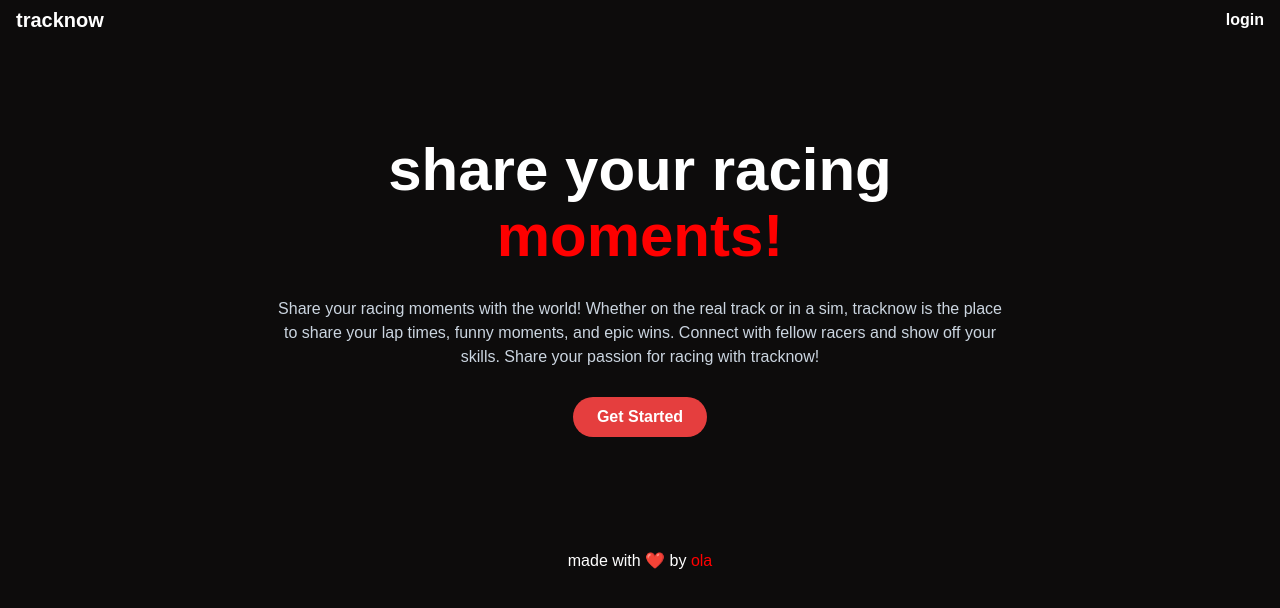
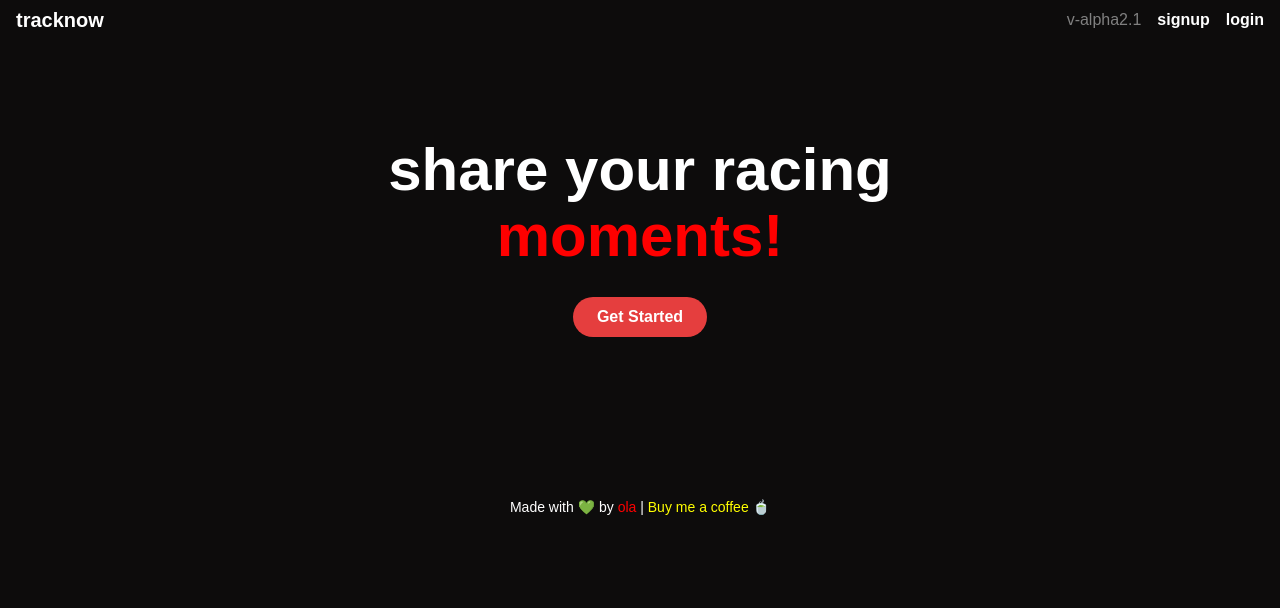
Before and after one commit to vantage-ola/tracknow, a React (Create React App) app in the folder tracknow/web/: page / in a window 1280 px wide. Shown: the top 608 px of the page. Built offline with nearby package versions, Linux system fonts and the light colour scheme; no server answers.

Commit message:
making little changes to improve aesthetics

```diff
--- a/tracknow/web/src/components/Footer/Footer.tsx
+++ b/tracknow/web/src/components/Footer/Footer.tsx
@@ -1,13 +1,15 @@
 import * as React from "react";
-import { Box, Text, Center, Link } from '@chakra-ui/react';
+import { Box, Text, Center, Link, } from '@chakra-ui/react';
 
 const Footer: React.FC = () => {
 
     return (
         <Box as="footer" py={4} >
-            <Center>
-                <Text> made with ❤️ by
-                    <Link color="red" href="https://github.com/vantage-ola" isExternal> ola</Link>
+            <Center mt={12}>
+                <Text fontSize={14}>
+                    Made with 💚 by
+                    <Link color="red" href="https://github.com/vantage-ola" isExternal> ola</Link> |
+                    <Link color="yellow" href="https://buymeacoffee.com/vantageola" isExternal> Buy me a coffee 🍵</Link>
                 </Text>
             </Center>
         </Box>
--- a/tracknow/web/src/components/Navbar/Navbar.tsx
+++ b/tracknow/web/src/components/Navbar/Navbar.tsx
@@ -21,16 +21,18 @@ import { identityProfile } from "../../Types";
 import useMiscFunctions from "../../misc/miscFunctions";
 
 
-// TODO move link styles to tracknowTheme
 
 export const NavbarWelcome = () => (
     <Box px={4} borderBottom={1} borderStyle={'solid'} borderColor={useColorModeValue('dark', 'white')}>
         <Flex h={10} alignItems={'center'} justifyContent={'space-between'}>
 
-            <Box><Link as={ReactRouterLink} to="/home" _hover={{ textDecoration: 'none' }} style={{ textDecoration: 'none', color: 'inherit' }}><Text fontSize="xl" as="b">tracknow</Text></Link></Box>
+            <Box><Link as={ReactRouterLink} to="#" variant={'navbarLink'}><Text fontSize="xl" as="b">tracknow</Text></Link></Box>
             <Flex alignItems={'center'}>
-                <Stack direction={'row'} spacing={7}>
-                    <Link _hover={{ textDecoration: 'none' }} style={{ textDecoration: 'none', fontWeight: "bold", color: 'inherit' }} as={ReactRouterLink} to={'/login'} >login</Link>
+                <Stack direction={'row'} spacing={4}>
+                    <Text color={'GrayText'}>v-alpha2.1</Text> {/* TODO write function to get from github directly */}
+                    <Link variant={'navbarLink'} as={ReactRouterLink} to={'/create-user'}>signup</Link>
+                    <Link variant={'navbarLink'} as={ReactRouterLink} to={'/login'}>login</Link>
+
                     {/*
                     <Center>
                         <Text as='del' >Leaderboard</Text> coming soon
@@ -48,7 +50,7 @@ export const Navbar = () => (
         <Flex h={10} alignItems={'center'} justifyContent={'space-between'}>
 
             <Box>
-                <Link as={ReactRouterLink} to="/home" _hover={{ textDecoration: 'none' }} style={{ textDecoration: 'none', color: 'inherit' }}>
+                <Link as={ReactRouterLink} to="#" variant={'navbarLink'}>
                     <Text fontSize="xl" as="b">
                         tracknow
                     </Text>
@@ -56,11 +58,8 @@ export const Navbar = () => (
 
             <Flex alignItems={'center'}>
                 <Stack direction={'row'} spacing={7}>
-                    {/*
-                    <Center>
-                        <Text as='del' >Leaderboard</Text>
-                    </Center>
-                    */}
+                    <Text color={'GrayText'}>v-alpha2.1</Text> {/* TODO write function to get from github directly */}
+
                 </Stack>
             </Flex>
         </Flex>
@@ -85,7 +84,7 @@ export const NavbarLoggedIn = ({ name, pp }: identityProfile) => {
         >
             <Flex h={10} alignItems={"center"} justifyContent={'space-between'}>
                 <Box>
-                    <Link as={ReactRouterLink} to="/home" _hover={{ textDecoration: 'none' }} style={{ textDecoration: 'none', color: 'inherit' }}>
+                    <Link as={ReactRouterLink} to="/home" variant={'navbarLink'}>
                         <Text fontSize="xl" as="b">
                             tracknow
                         </Text>
--- a/tracknow/web/src/components/Welcome/Hero.tsx
+++ b/tracknow/web/src/components/Welcome/Hero.tsx
@@ -26,12 +26,6 @@ export const Hero = () => {
                         moments!
                     </Text>
                 </Heading>
-                <Text color={'gray.300'}>
-                    Share your racing moments with the world! Whether on the real track or in a sim,
-                    tracknow is the place to share your lap times, funny moments, and epic wins.
-                    Connect with fellow racers and show off your skills. Share your passion for racing with tracknow!
-
-                </Text>
                 <Stack
                     direction={'column'}
                     spacing={3}
--- a/tracknow/web/src/components/Welcome/Welcome.tsx
+++ b/tracknow/web/src/components/Welcome/Welcome.tsx
@@ -6,6 +6,7 @@ export const Welcome = () => {
 
     return (
         <>
+
             <NavbarWelcome />
             <Hero />
             <Footer />
```
